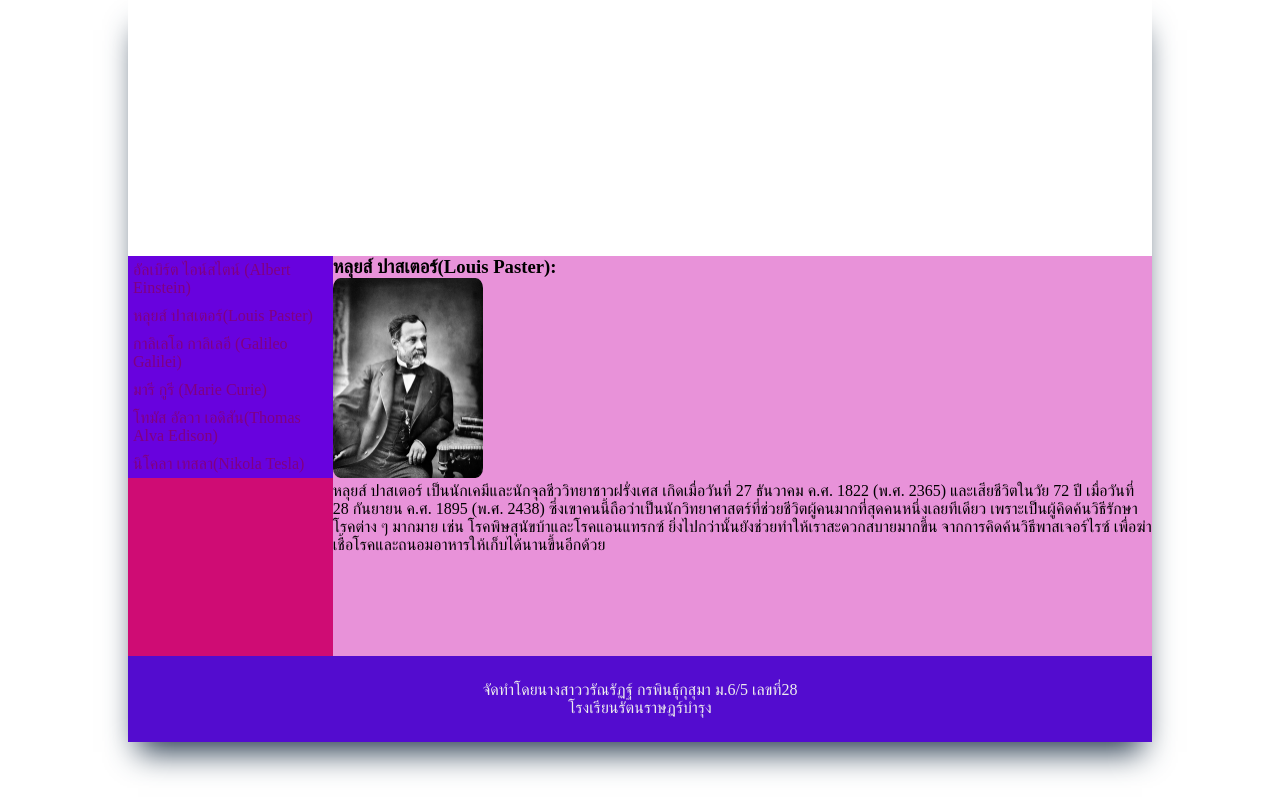
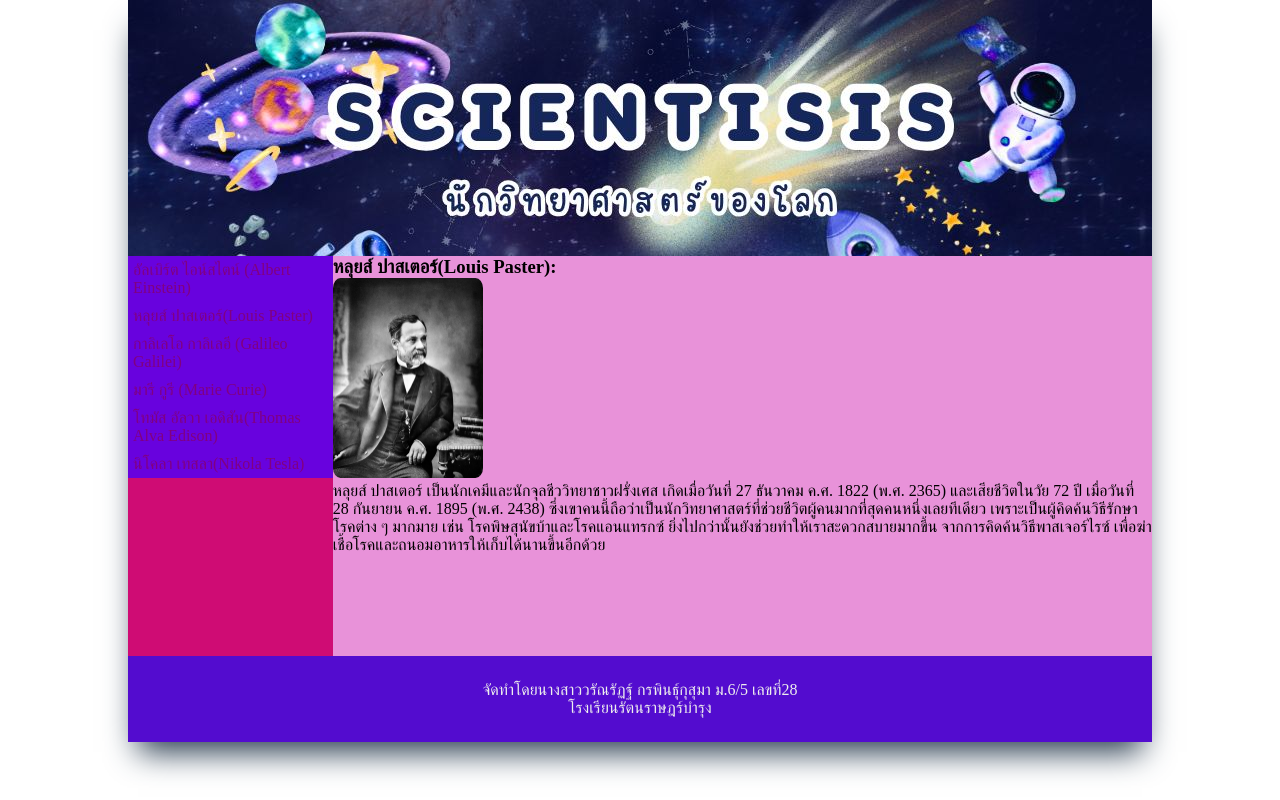
Before and after one commit to 41221-lgtm/pro, a plain HTML site: page page2.html in a window 1280 px wide. Drawn offline with Linux system fonts and the light colour scheme; files whose address does not match are found by name.

Commit message:
Update styles and image path in page2.html

```diff
--- a/page2.html
+++ b/page2.html
@@ -12,7 +12,7 @@ padding:0;
 }
 
 
-    header{background-image:url(/header.jpg);
+    header{background-image:url(images/header.jpg);
     height:256px;}
 nav{background-color:#CF0C74;height:400px;flex:1;}
 article{background-color:#E892D9;height:400px;flex:4;}
```
